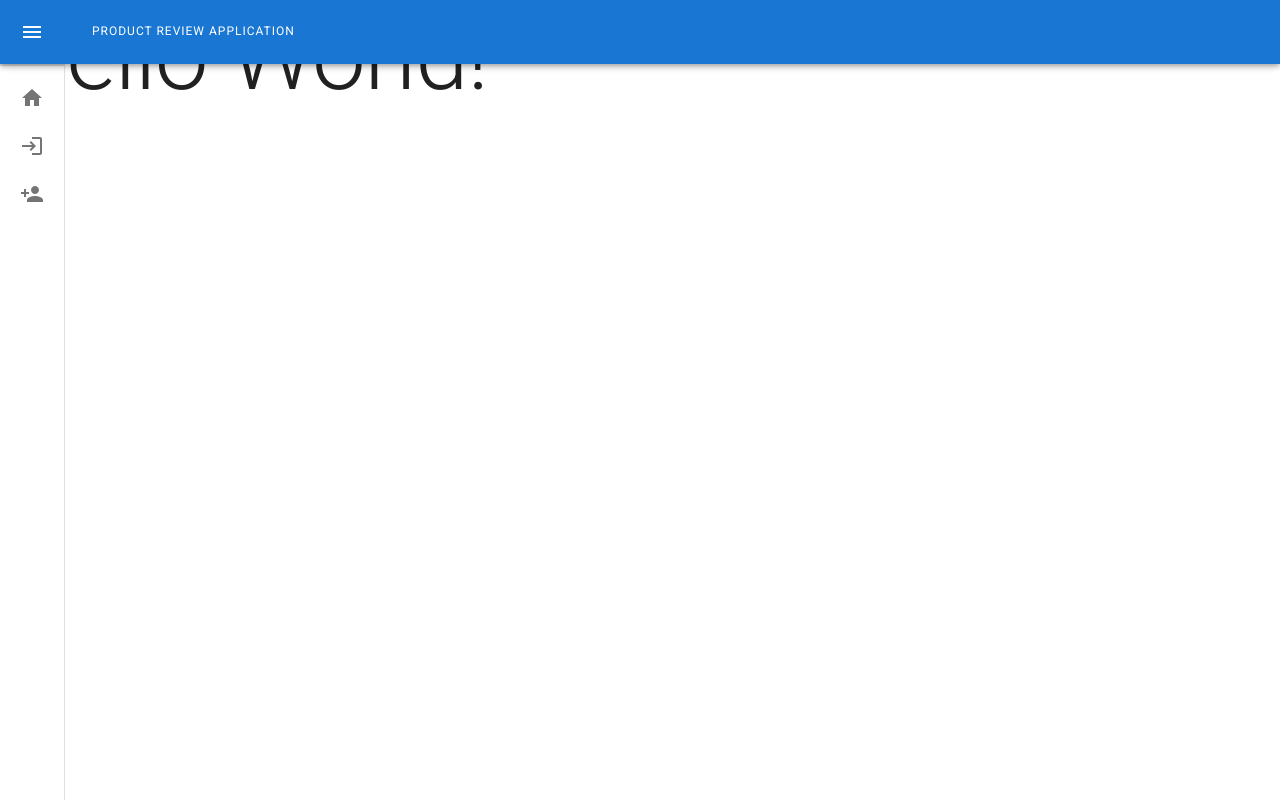
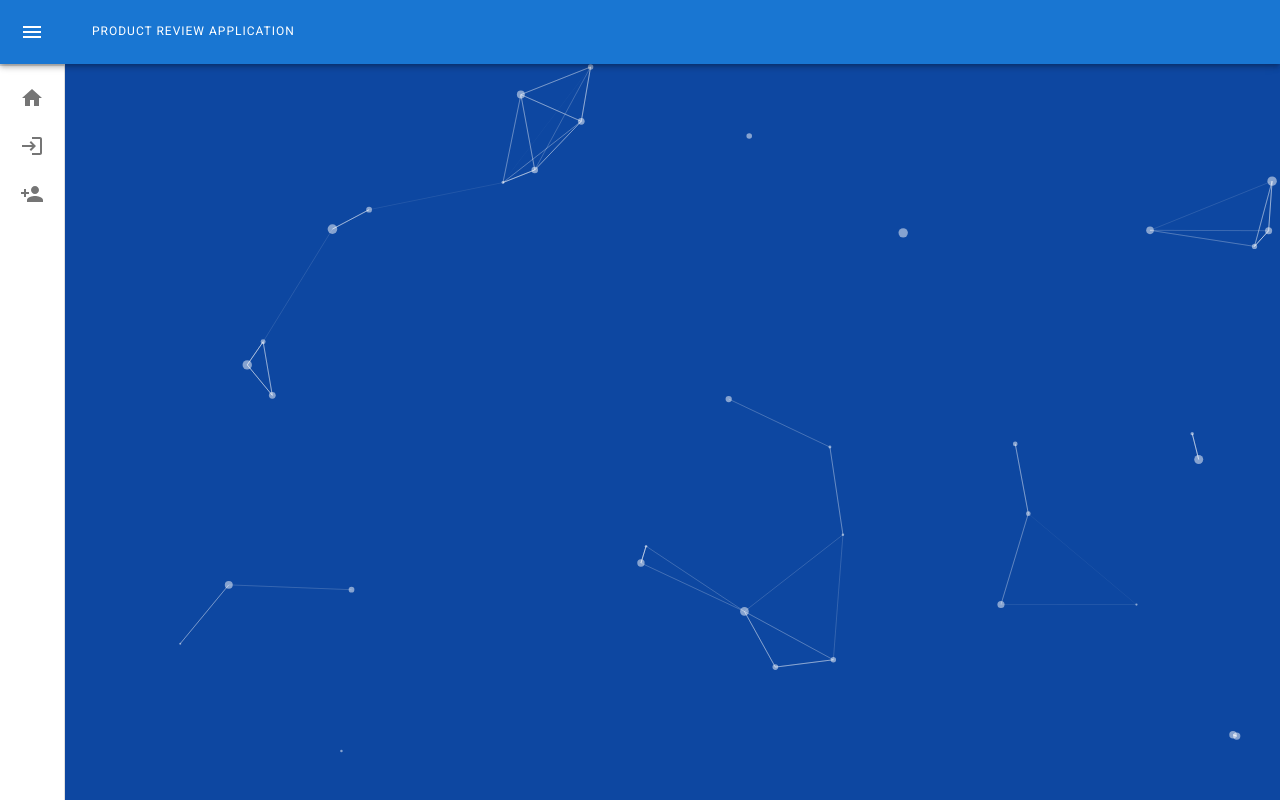
Before and after one commit to raczmirko/product-review-app-complete-frontend-mui, a React (Create React App) app: page / in a window 1280 px wide. Built offline with nearby package versions, Linux system fonts and the light colour scheme.

Commit message:
feat: added particles dependency and background

```diff
--- a/package.json
+++ b/package.json
@@ -11,8 +11,11 @@
     "@testing-library/jest-dom": "^5.17.0",
     "@testing-library/react": "^13.4.0",
     "@testing-library/user-event": "^13.5.0",
+    "@tsparticles/react": "^3.0.0",
+    "@tsparticles/slim": "^3.3.0",
     "react": "^18.2.0",
     "react-dom": "^18.2.0",
+    "react-router-dom": "^6.22.3",
     "react-scripts": "5.0.1",
     "web-vitals": "^2.1.4"
   },
--- a/src/App.jsx
+++ b/src/App.jsx
@@ -1,12 +1,14 @@
 import React, { useState } from 'react';
 import { Typography } from '@mui/material';
 import Sidebar from './components/Sidebar';
+import ParticleBackground from './components/ParticleBackground';
 
 const App = () => {
     const [isLoggedIn, setIsLoggedIn] = useState(false);
     return (
         <div>
             <Sidebar isLoggedIn={isLoggedIn}/>
+            <ParticleBackground />
             <Typography variant='h1'>Hello World!</Typography>
         </div>
     )
--- /dev/null
+++ b/src/components/ParticleBackground.jsx
@@ -0,0 +1,107 @@
+import { useEffect, useMemo, useState } from "react";
+import Particles, { initParticlesEngine } from "@tsparticles/react";
+import { loadSlim } from "@tsparticles/slim";
+
+const ParticleBackground = () => {
+  const [init, setInit] = useState(false);
+
+    // this should be run only once per application lifetime
+    useEffect(() => {
+      initParticlesEngine(async (engine) => {
+        await loadSlim(engine);
+      }).then(() => {
+        setInit(true);
+      });
+    }, []);
+
+    const particlesLoaded = (container) => {
+        console.log(container);
+      };
+
+      const options = useMemo(
+          () => ({
+            background: {
+              color: {
+                value: "#0d47a1",
+              },
+            },
+            fpsLimit: 60,
+            interactivity: {
+              events: {
+                onClick: {
+                  enable: true,
+                  mode: "push",
+                },
+                onHover: {
+                  enable: true,
+                  mode: "repulse",
+                },
+              },
+              modes: {
+                push: {
+                  quantity: 4,
+                },
+                repulse: {
+                  distance: 200,
+                  duration: 0.4,
+                },
+              },
+            },
+            particles: {
+              color: {
+                value: "#ffffff",
+              },
+              links: {
+                color: "#ffffff",
+                distance: 150,
+                enable: true,
+                opacity: 0.5,
+                width: 1,
+              },
+              move: {
+                direction: "none",
+                enable: true,
+                outModes: {
+                  default: "bounce",
+                },
+                random: false,
+                speed: 2,
+                straight: false,
+              },
+              number: {
+                density: {
+                  enable: true,
+                },
+                value: 80,
+              },
+              opacity: {
+                value: 0.5,
+              },
+              shape: {
+                type: "circle",
+              },
+              size: {
+                value: { min: 1, max: 5 },
+              },
+            },
+            detectRetina: true,
+          }),
+          [],
+        );
+
+      if (init) {
+        return (
+            <div className="particle-background">
+              <Particles
+                id="tsparticles"
+                particlesLoaded={particlesLoaded}
+                options={options}
+              />
+            </div>
+        );
+      }
+
+    return <></>;
+};
+
+export default ParticleBackground;
```
Also changed, not shown: 1 other file (tests, documents, lock files or other folders).
